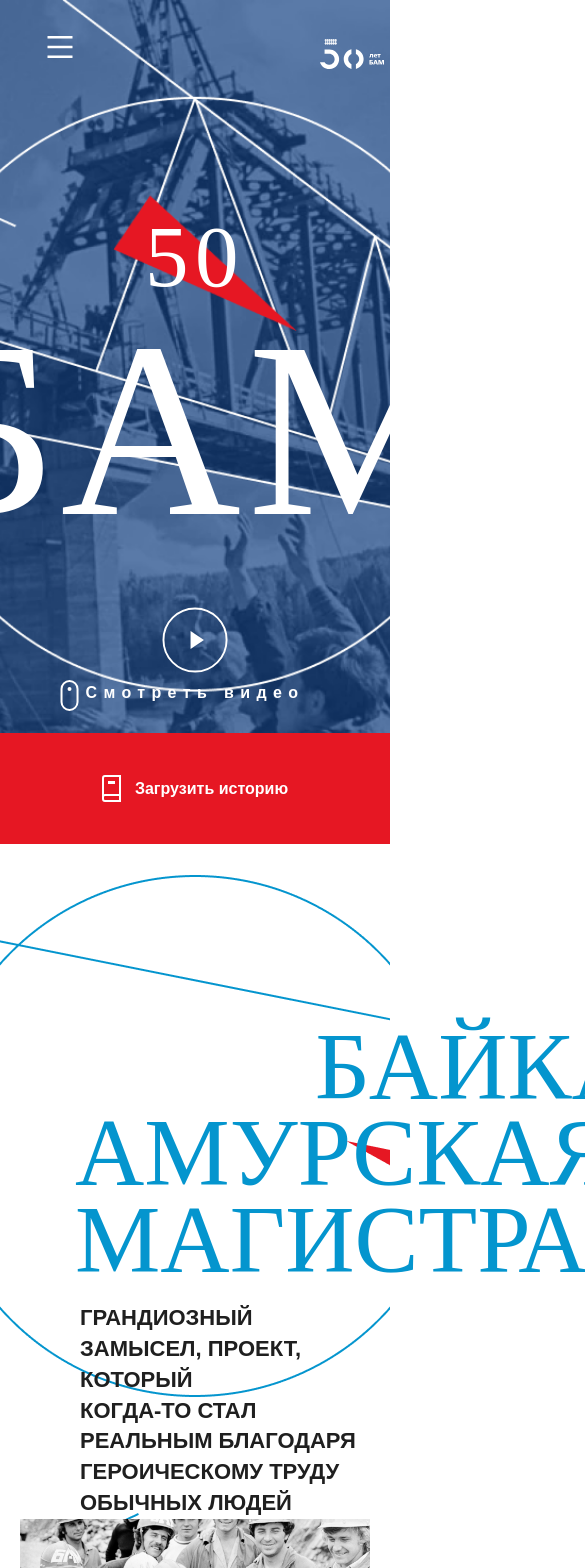
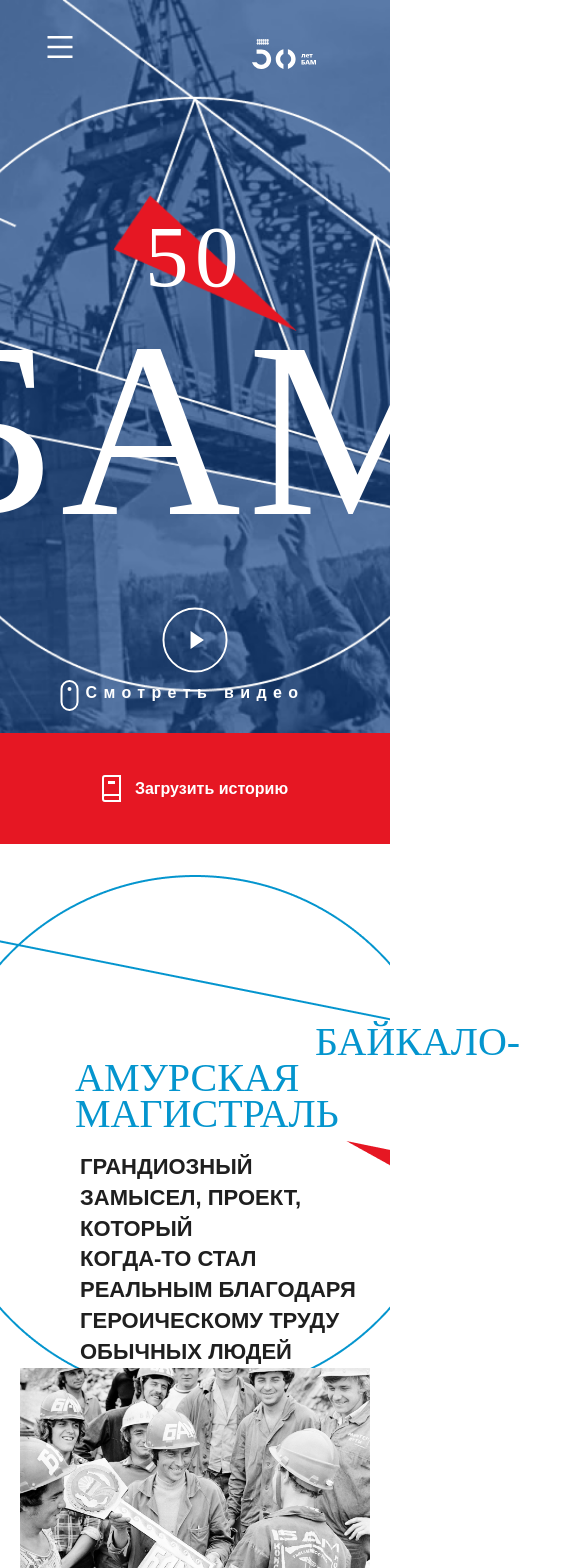
Before and after one commit to georgyantonov/bam, a React (Create React App) app: page / in a window 390 px wide. Shown: the top 1568 px of the page, 585 px wide, since content can reach past the window. Built offline with nearby package versions, Linux system fonts and the light colour scheme; a web font is replaced by a local one.

Commit message:
адаптив

```diff
--- a/src/Components/Header/Instruction/Instruction.jsx
+++ b/src/Components/Header/Instruction/Instruction.jsx
@@ -6,7 +6,7 @@ export default function Instruction() {
     <a href="">
     <div className='instruction'>
         <span>!</span>
-        Инструкция к сайту
+        <p>Инструкция к сайту</p>
     </div>
   </a>
   )
--- a/src/Components/Header/Instruction/style.scss
+++ b/src/Components/Header/Instruction/style.scss
@@ -1,5 +1,7 @@
 .instruction{
-
+    display: flex;
+    flex-direction: row;
+    align-items: center;
     span{
         display: inline-flex;
         justify-content: center;
@@ -11,3 +13,14 @@
         margin-right: 13px;
     }
 }
+@media (max-width: 900px){
+    .instruction{
+        justify-content: flex-end;
+        span{
+            float: right;
+        }
+        p{
+            display: none;
+        }
+    }
+}
--- a/src/Components/Header/style.scss
+++ b/src/Components/Header/style.scss
@@ -3,7 +3,7 @@
     position: absolute;
     display: block;
 
-    min-width: 100%;
+    width: 100vw;
 
     .header_items{
         display: flex;
--- a/src/Components/Main/About/style.scss
+++ b/src/Components/Main/About/style.scss
@@ -158,3 +158,8 @@
 
 }
 }
+@media (max-width: 900px){
+    .about_bam [class*=header] {
+        font-size: 40px;
+    }
+}
--- a/src/Components/Main/Partners/style.scss
+++ b/src/Components/Main/Partners/style.scss
@@ -41,13 +41,13 @@
             }
         }
         .card:first-child .part_text{
-            width: 15rem;
+            max-width: 15rem;
         }
         .card:nth-child(2) .part_text{
-            width: 12rem;
+            max-width: 12rem;
         }
         .card:last-child .part_text{
-            width: 22rem;
+            max-width: 22rem;
         }
         .card:not(:last-child){
            border-right: 2px solid #989797;
--- a/src/Components/Main/Share/style.scss
+++ b/src/Components/Main/Share/style.scss
@@ -54,8 +54,9 @@
         font-weight: 400;
         font-size: 16px;
         line-height: 130%;
-        max-width: 870px;
+        max-width: 885px;
         margin: 0 auto;
+        padding: 0 15px;
         .row{
             display: grid;
             grid-template-columns: 1fr 1fr;
@@ -86,7 +87,7 @@
             box-sizing: border-box;
             padding: 12px 15px;
             min-height: 201px;
-            width: 100%;
+            max-width: inherit;
             resize: none;
             margin-bottom: 30px;
         }
@@ -262,7 +263,7 @@
         align-items: flex-start;
         padding: 12px 15px;
         gap: 10px;
-        width: 420px;
+        max-width: 420px;
         height: 45px;
         background: #FFFFFF;
         border: 1px solid rgba(255, 255, 255, 0.6);
@@ -290,7 +291,7 @@
             font-weight: 400;
             font-size: 15px;
             line-height: 19px;
-            width: 200px;
+            max-width: 200px;
             color: #989797;
         }
         input[type="date"]::-webkit-calendar-picker-indicator {
@@ -300,7 +301,7 @@
             left: 0;
             right: 0;
             bottom: 0;
-            width: 100%;
+            max-width: 100%;
             height: 100%;
             color: transparent;
             background: transparent
@@ -348,3 +349,17 @@
     label[for='to']{
         opacity: 0;
     }
+    @media (max-width: 900px){
+        form > .row:nth-child(5){
+            grid-template-columns:none;
+            .col{
+                .icon{
+                    max-width: 885px;
+                    input{
+                        max-width: none;
+                        width: 100%;
+                    }
+                }
+            }
+        }
+    }
```
